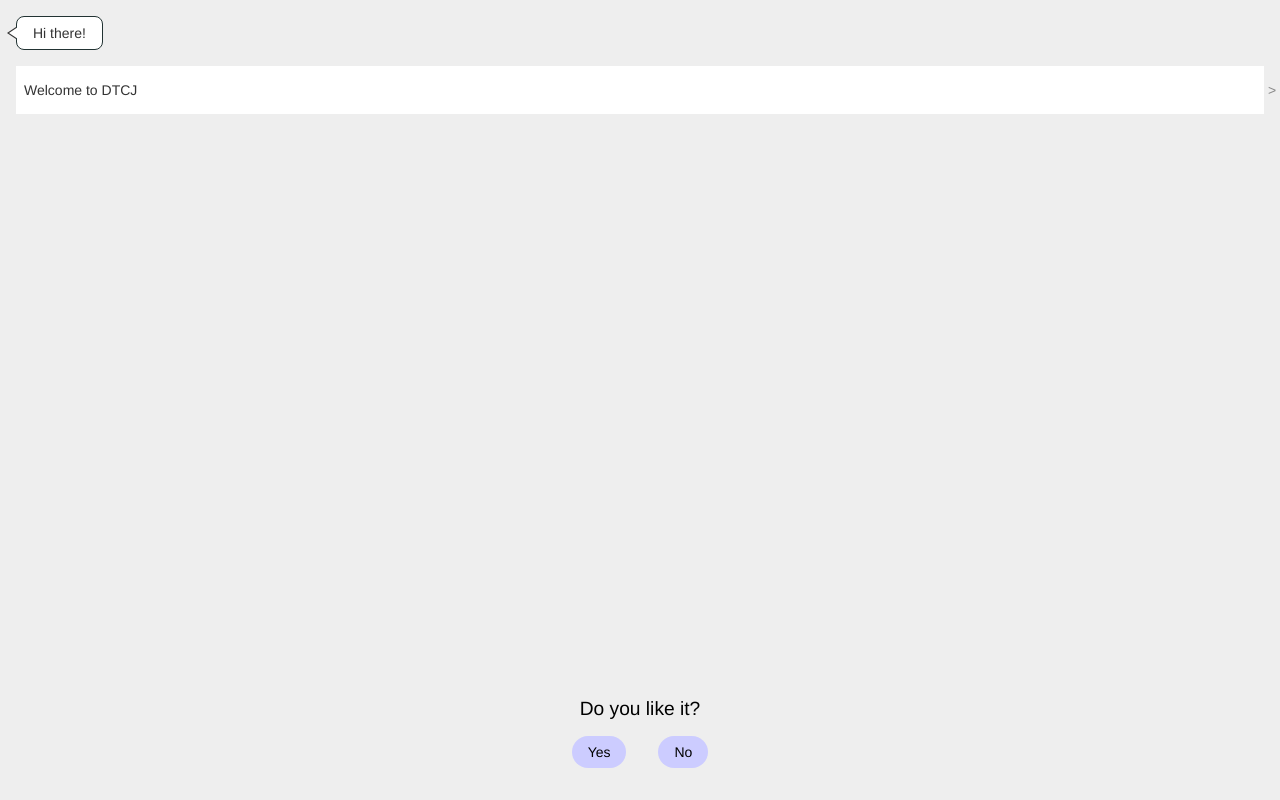
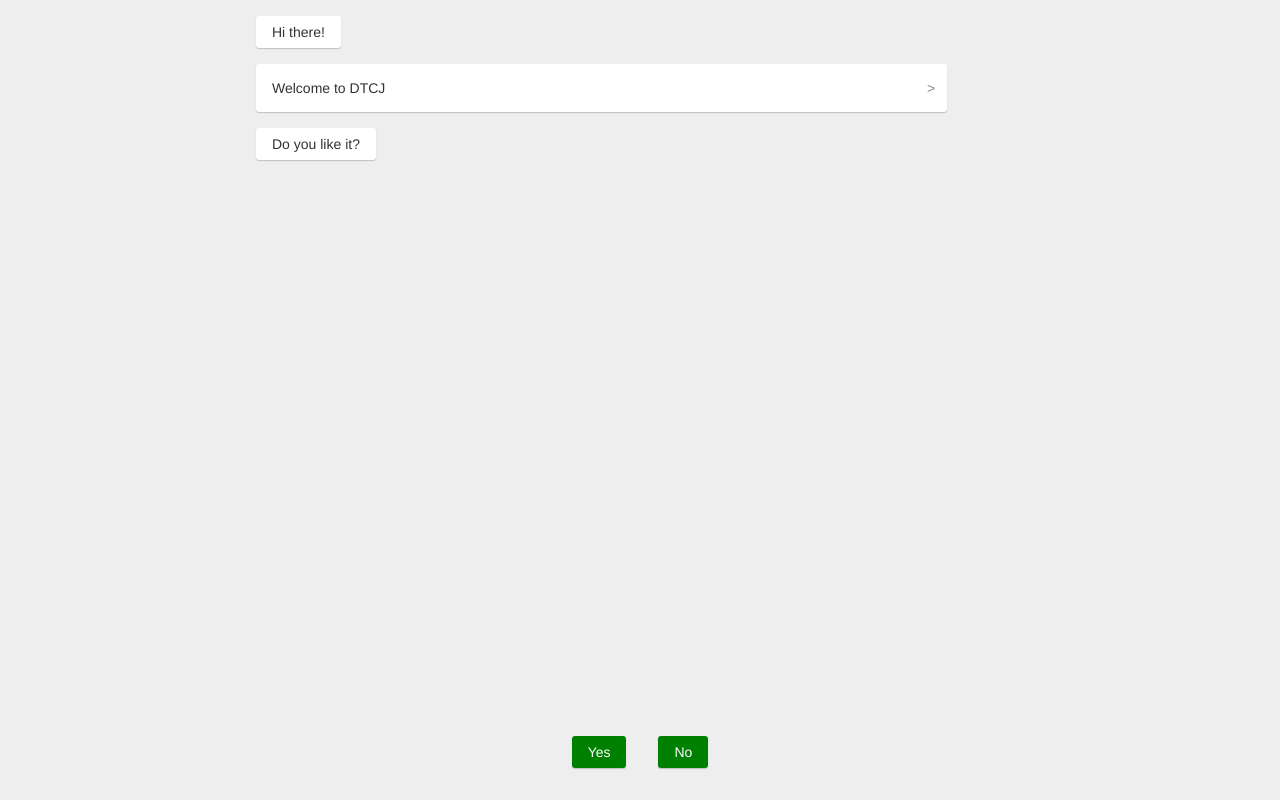
Before and after one commit to TapasTech/up2u, a Vue app: page / in a window 1280 px wide. Built offline with nearby package versions, Linux system fonts and the light colour scheme.

Commit message:
feat: add response animations

```diff
--- a/src/App.vue
+++ b/src/App.vue
@@ -27,13 +27,22 @@ export default {
 
 <style lang="less">
 @import '~normalize.css';
+* {
+  box-sizing: border-box;
+}
 body {
   font-family: Helvetica, sans-serif;
   font-size: 14px;
   background: #eee;
 }
 #app {
+  width: 100%;
   padding: 1rem;
+}
+#app,
+.item-response {
+  max-width: 50rem;
+  margin: 0 auto;
 }
 .item {
   display: block;
@@ -42,4 +51,28 @@ body {
   text-decoration: none;
   color: #333;
 }
+.item-hide {
+  visibility: hidden;
+}
+.item-user {
+  text-align: right;
+}
+.item-response {
+  text-align: center;
+}
+.item-container {
+  display: inline-block;
+  max-width: 90%;
+  padding: .5rem 1rem;
+  text-align: justify;
+  background: white;
+  border-radius: .2rem;
+  color: #333;
+  box-shadow: 0 1px 1px rgba(0,0,0,.2);
+  .item-user &,
+  &.item-user {
+    background: green;
+    color: white;
+  }
+}
 </style>
--- a/src/components/ChoicesItem.vue
+++ b/src/components/ChoicesItem.vue
@@ -1,9 +1,12 @@
 <template>
   <div class="item-choices">
-    <div class="item-hint" v-text="node.content"></div>
-    <div class="item-container">
-      <div class="item-choice" v-for="choice in children"
-      v-text="choice.title" @click="pick(choice)"></div>
+    <div class="item-response">
+      <div class="item-hint" v-text="node.content"></div>
+      <div class="item-choice-wrap">
+        <div class="item-container item-user"
+        v-for="(choice,index) in children" ref="choices"
+        v-text="choice.title" @click="pick(choice,index)"></div>
+      </div>
     </div>
   </div>
 </template>
@@ -20,13 +23,25 @@ export default {
     };
   },
   methods: {
-    pick(choice) {
+    pick(choice, index) {
+      const el = this.$refs.choices[index];
+      const source = {
+        html: el.innerHTML,
+        className: el.className,
+        rect: el.getBoundingClientRect(),
+      };
       popNode(this.node)
       .then(() => {
         const {content} = this.node;
         return content && addNode({content});
       })
-      .then(() => processNode(choice));
+      .then(() => {
+        const toNode = Object.assign({
+          from: source,
+        }, choice);
+        processNode(toNode);
+        return toNode;
+      });
     },
   },
   created() {
@@ -50,14 +65,7 @@ export default {
   font-size: 1.2rem;
 }
 .item-container {
-  text-align: center;
-}
-.item-choice {
-  display: inline-block;
   margin: 1rem;
-  padding: .5rem 1rem;
-  background: #ccf;
   cursor: pointer;
-  border-radius: 1rem;
 }
 </style>
--- a/src/components/LinkItem.vue
+++ b/src/components/LinkItem.vue
@@ -1,8 +1,10 @@
 <template>
   <a class="item" :class="node.className"
   :href="node.link" target="_blank">
-    <div class="item-container" v-html="node.content"></div>
-    <div class="item-go">&gt;</div>
+    <div class="item-container">
+      <div v-html="node.content"></div>
+      <div class="item-go">&gt;</div>
+    </div>
   </a>
 </template>
 
@@ -23,17 +25,28 @@ export default {
   cursor: pointer;
 }
 .item-container {
+  position: relative;
   display: block;
-  padding: 1rem .5rem;
-  background: white;
+  padding-top: 1rem;
+  padding-right: 2rem;
+  padding-bottom: 1rem;
 }
 .item-go {
   position: absolute;
-  width: 1rem;
-  left: 100%;
+  width: 2rem;
+  right: 0;
   top: 50%;
   transform: translateY(-50%);
   text-align: center;
   color: #888;
+  .item:hover & {
+    animation: arrow-move 1s infinite;
+  }
+}
+
+@keyframes arrow-move {
+  50% {
+    transform: translate(10%,-50%);
+  }
 }
 </style>
--- a/src/components/TextItem.vue
+++ b/src/components/TextItem.vue
@@ -1,9 +1,6 @@
 <template>
-  <div class="item" :class="node.className">
-    <div class="item-container" v-html="node.content"></div>
-    <div class="item-arrow">
-      <i></i>
-    </div>
+  <div class="item" :class="className">
+    <div class="item-container" v-html="node.content" ref="el"></div>
   </div>
 </template>
 
@@ -11,65 +8,59 @@
 export default {
   props: ['node', 'loading'],
   data() {
-    return {};
+    return {
+      hide: !!this.node.from,
+    };
+  },
+  computed: {
+    className() {
+      const names = [];
+      this.node.className && names.push(this.node.className);
+      this.hide && names.push('item-hide');
+      return names.join(' ');
+    },
   },
   mounted() {
-    console.log(this);
+    const source = this.node.from;
+    if (source) {
+      const el = document.createElement('div');
+      el.innerHTML = source.html;
+      el.className = source.className;
+      this.setStyles(el, {
+        position: 'absolute',
+        left: source.rect.left + 'px',
+        top: source.rect.top + 'px',
+        width: source.rect.width + 'px',
+        height: source.rect.height + 'px',
+      });
+      this.$el.parentNode.appendChild(el);
+      this.$nextTick(() => {
+        const rect = this.$refs.el.getBoundingClientRect();
+        this.setStyles(el, {
+          position: 'absolute',
+          transition: '.5s',
+          left: rect.left + 'px',
+          top: rect.top + 'px',
+          width: rect.width + 'px',
+          height: rect.height + 'px',
+        });
+        setTimeout(() => {
+          el.remove();
+          this.hide = false;
+        }, 500);
+      });
+    }
+  },
+  methods: {
+    setStyles(el, styles) {
+      const style = Object.keys(styles)
+      .map(key => `${key}:${styles[key]}`)
+      .join(';');
+      el.setAttribute('style', style);
+    },
   },
 }
 </script>
 
 <style lang="less" scoped>
-@color-border: #233;
-@color-back: white;
-@color-text: #333;
-@arrow-width: .6rem;
-@arrow-height: .4rem;
-@arrow-stroke: @color-border;
-@arrow-fill: @color-back;
-.item-container {
-  display: inline-block;
-  max-width: 80%;
-  padding: .5rem 1rem;
-  text-align: justify;
-  background: @color-back;
-  border: 1px solid @color-border;
-  border-radius: .5rem;
-  color: @color-text;
-}
-.item-arrow {
-  &, & > i {
-    border-top: @arrow-height solid transparent;
-    border-bottom: @arrow-height solid transparent;
-    border-right: @arrow-width solid;
-    border-left: 0;
-  }
-  position: absolute;
-  top: 50%;
-  transform: translate(-100%,-50%);
-  border-right-color: @arrow-stroke;
-  & > i {
-    position: absolute;
-    left: 2px;
-    top: -@arrow-height;
-    border-right-color: @arrow-fill;
-  }
-}
-.item-user {
-  text-align: right;
-  .item-arrow {
-    &, & > i {
-      border-right: 0;
-      border-left: @arrow-width solid;
-    }
-    right: 0;
-    transform: translate(100%,-50%);
-    border-left-color: @arrow-stroke;
-    & > i {
-      left: auto;
-      right: 2px;
-      border-left-color: @arrow-fill;
-    }
-  }
-}
 </style>
--- a/src/services/nodes.js
+++ b/src/services/nodes.js
@@ -8,6 +8,7 @@ const types = {
   LINK: 'link',
   CHOICES: 'choices',
   CHOICE: 'choice',
+  TRANSITION: 'transition',
 };
 
 export const root = {
@@ -24,15 +25,20 @@ nodeMap[1] = root;
 nodeMap[2] = {
   id: 2,
   type: types.LINK,
-  className: 'item-user',
   content: 'Welcome to DTCJ',
   link: 'http://xxx.dtcj.com:23333/',
+  next: 8,
+};
+nodeMap[8] = {
+  id: 8,
+  type: types.TEXT,
+  content: 'Do you like it?',
   next: 3,
 };
 nodeMap[3] = {
   id: 3,
   type: types.CHOICES,
-  content: 'Do you like it?',
+  // content: 'Do you like it?',
   children: [4, 5],
 };
 nodeMap[4] = {
@@ -60,12 +66,18 @@ nodeMap[7] = {
   content: 'There is nothing else. You have to like it.'
 };
 
+const getId = function () {
+  var id = 0;
+  return () => `_node_${++ id}`;
+}();
+
 export function addNode(node) {
   node.type = node.type || types.TEXT;
   if (node.type === types.CHOICE) {
     node.type = types.TEXT;
     node.className = 'item-user';
   }
+  node.id = node.id || getId();
   nodes.push(node);
   return node;
 }
```
